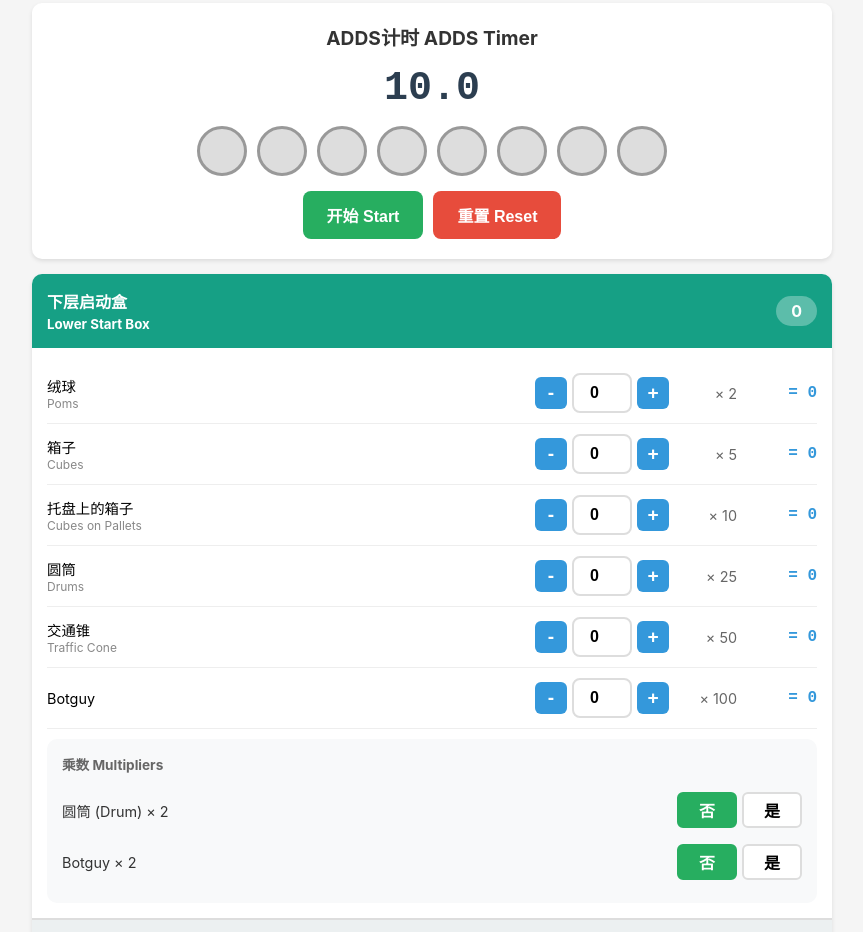
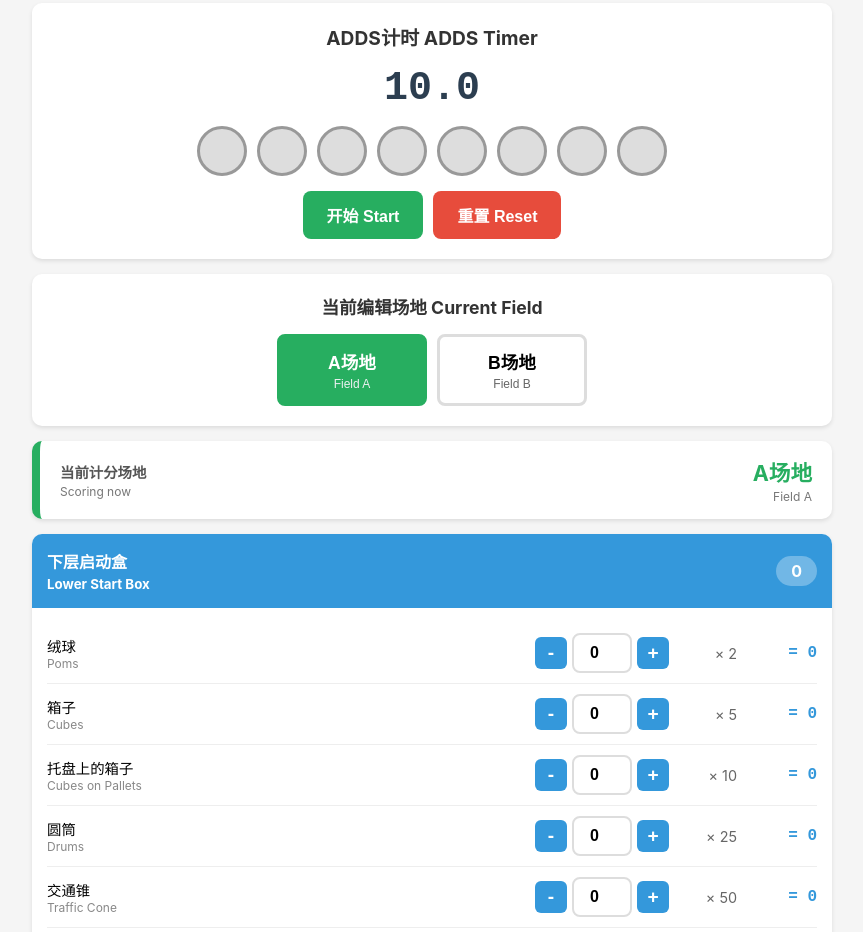
Before and after one commit to Fred-Chan/2026-botball-score-sheet, a website: page index.html in a window 1280 px wide. Shown: the part 1006-1938 px from the top of the page, without its empty margins (208-1071 px from the left). Drawn offline with Linux system fonts and the light colour scheme.

Commit message:
Clarify active scoring field

```diff
--- a/index.html
+++ b/index.html
@@ -886,6 +886,40 @@
             font-size: 0.9rem;
             margin-bottom: 10px;
             text-align: center;
+        }
+
+        .current-field-banner {
+            background: white;
+            border-radius: 10px;
+            padding: 15px 20px;
+            margin-bottom: 15px;
+            border-left: 8px solid #27ae60;
+            box-shadow: 0 2px 4px rgba(0,0,0,0.1);
+            display: flex;
+            align-items: center;
+            justify-content: space-between;
+            gap: 12px;
+        }
+
+        .current-field-banner .label {
+            color: #555;
+            font-size: 0.9rem;
+            font-weight: bold;
+        }
+
+        .current-field-banner .field-name {
+            color: #27ae60;
+            font-size: 1.35rem;
+            font-weight: bold;
+            text-align: right;
+        }
+
+        .current-field-banner small {
+            display: block;
+            color: #777;
+            font-size: 0.75rem;
+            font-weight: normal;
+            margin-top: 2px;
         }
 
         /* 总分组合显示 */
@@ -1011,6 +1045,15 @@
                 border-width: 2px;
             }
 
+            .current-field-banner {
+                align-items: flex-start;
+                flex-direction: column;
+            }
+
+            .current-field-banner .field-name {
+                text-align: left;
+            }
+
             .score-item {
                 flex-direction: column;
                 align-items: flex-start;
@@ -1139,6 +1182,23 @@
             </div>
         </div>
 
+        <!-- 场地选择器 -->
+        <div class="field-selector" data-html2canvas-ignore="true">
+            <h3>当前编辑场地 Current Field</h3>
+            <div class="field-buttons">
+                <button class="field-btn active" data-field="A" onclick="switchField('A')">A场地<br><small>Field A</small></button>
+                <button class="field-btn" data-field="B" onclick="switchField('B')">B场地<br><small>Field B</small></button>
+            </div>
+        </div>
+
+        <div class="current-field-banner" id="scoreFieldBanner">
+            <div class="label">当前计分场地<br><small>Scoring now</small></div>
+            <div class="field-name">
+                <span data-current-field-label>A场地</span>
+                <small data-current-field-en>Field A</small>
+            </div>
+        </div>
+
         <!-- 下层启动盒 -->
         <div class="area" id="lowerStartBox">
             <div class="area-header">
@@ -1747,8 +1807,8 @@
             <div class="field-selector-inline">
                 <h3>当前编辑场地 Current Field</h3>
                 <div class="field-buttons">
-                    <button class="field-btn active" onclick="switchField('A')">A场地<br><small>Field A</small></button>
-                    <button class="field-btn" onclick="switchField('B')">B场地<br><small>Field B</small></button>
+                    <button class="field-btn active" data-field="A" onclick="switchField('A')">A场地<br><small>Field A</small></button>
+                    <button class="field-btn" data-field="B" onclick="switchField('B')">B场地<br><small>Field B</small></button>
                 </div>
             </div>
 
@@ -1879,16 +1939,29 @@
         function switchField(field) {
             currentField = field;
 
-            // 更新按钮状态
-            document.querySelectorAll('.field-btn').forEach(btn => {
-                btn.classList.remove('active');
-            });
-            event.target.closest('.field-btn').classList.add('active');
+            updateCurrentFieldDisplay();
 
             // 加载新场地数据
             loadFieldData(field);
 
             calculate();
+        }
+
+        function updateCurrentFieldDisplay() {
+            const fieldLabel = currentField === 'A' ? 'A场地' : 'B场地';
+            const fieldLabelEn = currentField === 'A' ? 'Field A' : 'Field B';
+
+            document.querySelectorAll('.field-btn').forEach(btn => {
+                btn.classList.toggle('active', btn.dataset.field === currentField);
+            });
+
+            document.querySelectorAll('[data-current-field-label]').forEach(label => {
+                label.textContent = fieldLabel;
+            });
+
+            document.querySelectorAll('[data-current-field-en]').forEach(label => {
+                label.textContent = fieldLabelEn;
+            });
         }
 
         // 保存当前场地数据
@@ -2550,6 +2623,7 @@
         }
 
         // 初始化
+        updateCurrentFieldDisplay();
         calculate();
         initializeIllustrationImages();
     </script>
```
Also changed, not shown: tests/adds-random.spec.js (+18 -0 lines).
